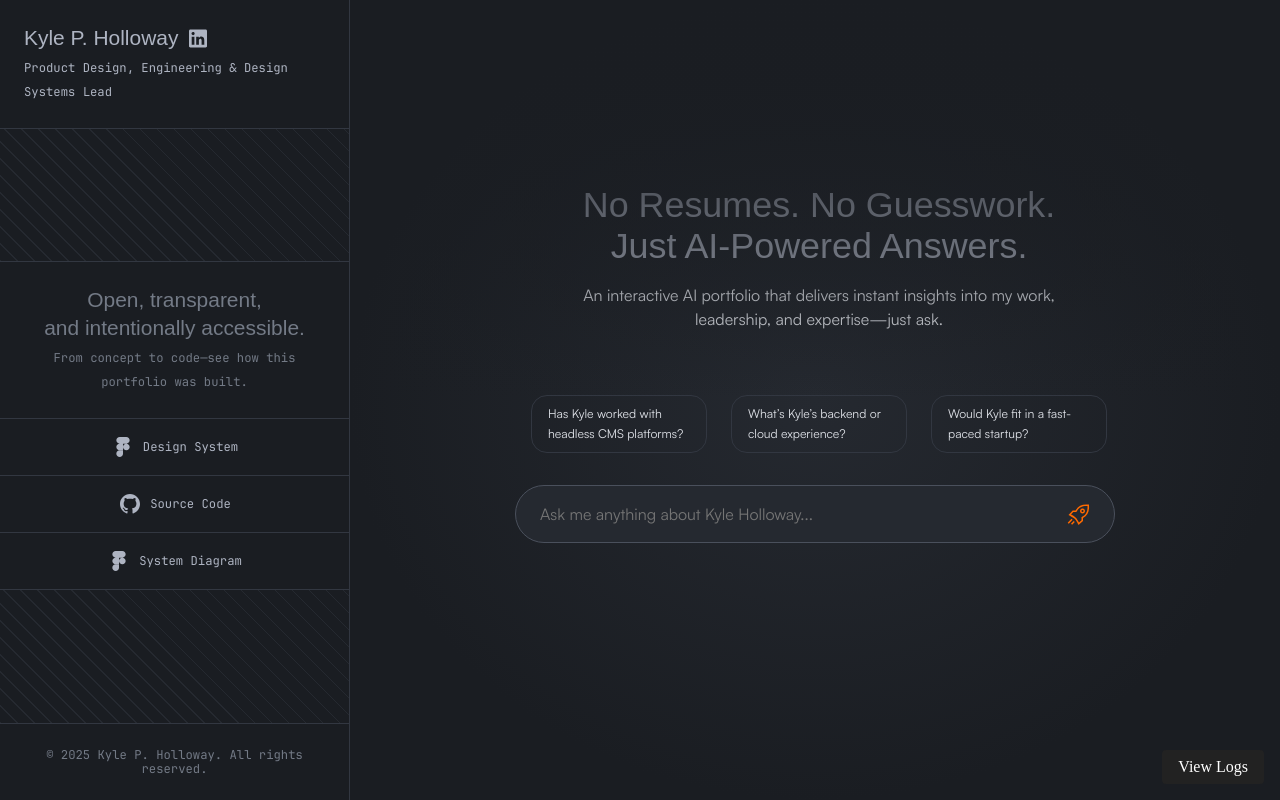
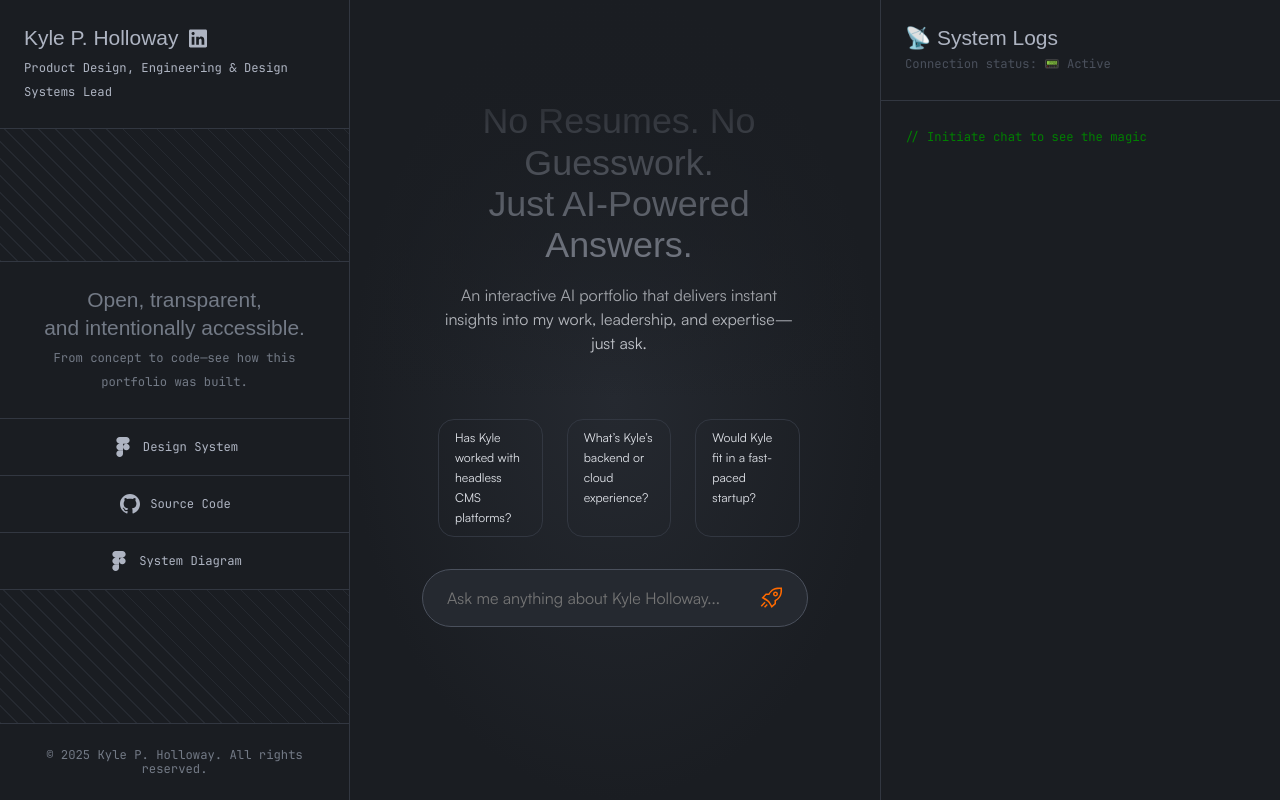
Before and after one commit to kylepholloway/AI-rag-portfolio, a Next.js app: page / in a window 1280 px wide. Built offline with nearby package versions, Linux system fonts and the light colour scheme.

Commit message:
add v1 of logging panel

```diff
--- a/src/app/(frontend)/Home.module.scss
+++ b/src/app/(frontend)/Home.module.scss
@@ -62,7 +62,7 @@
         overflow-x: hidden;
         padding: 0 var(--space-sm) var(--space-sm);
         @include breakpoint(lg) {
-            width: 600px;
+            max-width: 600px;
             padding: 0 var(--space-xs) 0 var(--space-base);
         }
 
--- a/src/app/(frontend)/layout.tsx
+++ b/src/app/(frontend)/layout.tsx
@@ -3,7 +3,6 @@ import { Analytics } from '@vercel/analytics/react'
 import { SpeedInsights } from '@vercel/speed-insights/next'
 import type { Metadata } from 'next'
 import { LoggerProvider } from '@/utils/loggerProvider'
-import LoggerPanel from '@/components/logger-panel'
 
 export const metadata: Metadata = {
   title: 'Kyle Holloway | AI Portfolio',
@@ -27,7 +26,6 @@ export default function RootLayout({ children }: { children: React.ReactNode })
       <body>
         <LoggerProvider>
           {children}
-          <LoggerPanel />
           <Analytics />
           <SpeedInsights />
         </LoggerProvider>
--- a/src/app/(frontend)/page.tsx
+++ b/src/app/(frontend)/page.tsx
@@ -10,6 +10,7 @@ import TypingEffect from '@/components/typing-effect'
 import Head from 'next/head'
 import MobileMenu from '@/components/mobile-menu'
 import { useLogger } from '@/utils/loggerProvider'
+import LoggerPanel from '@/components/logger-panel'
 
 export default function Chat() {
   const [history, setHistory] = useState<{ role: string; content: string }[]>([])
@@ -199,6 +200,7 @@ export default function Chat() {
             isActive={history.length > 0}
           />
         </section>
+        <LoggerPanel />
       </div>
     </>
   )
--- a/src/app/api/chat/route.ts
+++ b/src/app/api/chat/route.ts
@@ -97,7 +97,7 @@ export async function POST(req: Request) {
 
   const queryEmbedding = await getCachedEmbedding(userPrompt)
 
-  await serverLogger.proxy('Searching vector database for top 25 chunks', 'rag')
+  await serverLogger.proxy('Searching vector catabase', 'rag')
   const vectorQuery = sql`
     SELECT document_id, chunk_index, collection_slug, title, job_title, context, keywords, url, time_period, role_level
     FROM embeddings
@@ -141,9 +141,9 @@ export async function POST(req: Request) {
         boostLogSet.add(chunk.collection_slug)
 
         await serverLogger.proxy(
-          `<div>⚙️ <strong>Category Boost Applied:</strong><br/>
-             Detected keyword: <code>${boostResult.keyword}</code><br/>
-             Boosting '<code>${chunk.collection_slug}</code>' collection → +${boostResult.value} weight</div>`,
+          `Category boost applied:<ul>
+             <li>- Detected keyword: <code>${boostResult.keyword}</code></li>
+             <li>- Boosting <code>${chunk.collection_slug}</code> collection → +${boostResult.value} weight</li></ul>`,
           'boosting',
         )
       }
@@ -164,11 +164,11 @@ export async function POST(req: Request) {
   const scoredListHTML = boosted
     .map(
       (chunk) =>
-        `<li>"${chunk.title}" (${chunk.collection_slug}) – Score: ${chunk.totalScore}</li>`,
+        `<li>- ${chunk.title} (${chunk.collection_slug}) – Score: ${chunk.totalScore}</li>`,
     )
     .join('')
 
-  await serverLogger.proxy(`🎯 Top Scored Chunks:<ul>${scoredListHTML}</ul>`, 'scoring')
+  await serverLogger.proxy(`🎯 Top scored chunks:<ul>${scoredListHTML}</ul>`, 'scoring')
 
   const context = boosted
     .map((chunk) => {
--- a/src/components/logger-panel/LoggerPanel.module.scss
+++ b/src/components/logger-panel/LoggerPanel.module.scss
@@ -1,108 +1,105 @@
-.panel {
-    position: fixed;
+@use '../../styles/mixins/typography' as *;
+@use '../../styles/mixins/breakpoints' as *;
+
+.container {
     top: 0;
-    right: -400px;
     width: 400px;
     height: 100vh;
-    background: #111;
-    color: #eee;
-    font-family: monospace;
-    display: flex;
-    flex-direction: column;
-    transition: right 0.3s ease;
-    z-index: 9999;
-    border-left: 1px solid #333;
+    background: var(--color-gray-900);
+    display: none;
+    border-left: 1px solid var(--color-gray-600);
+    overflow: hidden;
+    @include breakpoint(md) {
+      display: flex;
+      flex-direction: column;
+    }
   }
 
-  .open {
-    right: 0;
-  }
+  // When the panel is open
+  // .open {
+  // }
 
   .header {
-    padding: 1rem;
-    border-bottom: 1px solid #333;
-    display: flex;
-    justify-content: space-between;
-    align-items: center;
-    background: #1a1a1a;
-    font-weight: bold;
+    padding: var(--space-md);
+    border-bottom: 1px solid var(--color-gray-600);
+
+    > h6 {
+      margin: 0;
+      color: var(--color-gray-100);
+      @include heading-6('Alt');
+    }
+
+    > p {
+      margin: 0;
+      color: var(--color-gray-400);
+      @include body('Alt');
+    }
   }
 
   .logs {
+    position: relative;
     flex: 1;
     overflow-y: auto;
-    padding: 1rem;
+    overflow-x: hidden;
   }
 
+  // Empty state
+  .empty {
+    color: green;
+    padding: var(--space-md);
+    @include body('Alt');
+  }
+
+  // Styling for each
   .logLine {
-    margin-bottom: 0.5rem;
+    @include body('Alt');
+    padding: var(--space-base) var(--space-md) 0;
     line-height: 1.5;
-    word-break: break-word;
+
+    &:first-child {
+      margin-top: var(--space-xs);
+    }
+
+    > span {
+
+      &:not(:last-child) {
+        padding-right: var(--space-xs);
+      }
+
+      // Target Time Stamp
+      &:first-child {
+        color: var(--color-gray-400);
+        @include body('Alt');
+      }
+    }
   }
 
   .label {
-    margin: 0 0.5rem;
     font-weight: bold;
-    color: #0ff;
+    color: green;
   }
 
   .message {
-    color: #fff;
+    color: var(--color-gray-100);
   }
 
-  .toggleButton {
-    position: fixed;
-    bottom: 1rem;
-    right: 1rem;
-    z-index: 10000;
-    padding: 0.5rem 1rem;
-    background: #222;
-    color: #fff;
-    border: none;
-    border-radius: 4px;
-    cursor: pointer;
-  }
-
-  .toggleButton:hover {
-    background: #444;
-  }
-
-  .indent {
-    margin-left: 1.5rem;
-    font-size: 0.9em;
-    color: #ccc;
-  }
-
-
   .message ul {
-    margin: 0.25rem 0 0 1rem;
+    list-style: none;
     padding: 0;
-    list-style: disc;
-    font-size: 0.875rem;
-    color: #ccc;
-  }
-
-  .message li {
-    margin-bottom: 0.25rem;
+    margin: 0;
+    margin-top: var(--space-xs);
   }
 
   .logLine code {
-    background: #f0f0f0;
-    padding: 1px 4px;
-    border-radius: 4px;
-    font-family: monospace;
+    background: var(--color-gray-800);
+    color: var(--color-primary-400);
+    padding: var(--space-3xs) var(--space-2xs);
+    border-radius: var(--radius-xs);
   }
 
-  .logLine.divider {
-    padding: 0;
-    margin: 1rem 0;
+  .divider {
     border: none;
+    margin-top: var(--space-md);
+    margin-bottom: 0;
+    border-top: 1px solid var(--color-gray-600);
   }
-
-  .logLine.divider hr.log-divider {
-    border: none;
-    border-top: 1px solid #444;
-    margin: 0;
-    height: 1px;
-    width: 100%;
-  }
--- a/src/components/logger-panel/index.tsx
+++ b/src/components/logger-panel/index.tsx
@@ -6,30 +6,43 @@ import { useEffect, useRef, useState } from 'react'
 import LoggerLine from './loggerLine'
 
 const LoggerPanel = () => {
-  const { logs, clearLogs } = useLogger()
-  const [isOpen, setIsOpen] = useState(false)
+  const { logs, clearLogs, status } = useLogger()
+  const [isOpen, setIsOpen] = useState(true)
   const scrollRef = useRef<HTMLDivElement>(null)
+  const prevLogsLength = useRef(logs.length)
 
   useEffect(() => {
-    if (scrollRef.current) {
-      scrollRef.current.scrollTop = scrollRef.current.scrollHeight
+    if (logs.length > prevLogsLength.current) {
+      scrollRef.current?.scrollTo({
+        top: scrollRef.current.scrollHeight,
+        behavior: 'smooth',
+      })
     }
+    prevLogsLength.current = logs.length
   }, [logs])
 
+  const getStatusIcon = () => {
+    switch (status) {
+      case 'connected':
+        return '📟 Active'
+      case 'connecting':
+        return '⏳ Connecting...'
+      case 'disconnected':
+        return '❌ Disconnected'
+    }
+  }
+
   return (
-    <>
-      <button className={styles.toggleButton} onClick={() => setIsOpen(!isOpen)}>
-        {isOpen ? 'Hide Logs' : 'View Logs'}
-      </button>
+    <div className={`${styles.container} ${isOpen ? styles.open : ''}`}>
+      <div className={styles.header}>
+        <h6>📡 System Logs</h6>
+        <p>Connection status: {getStatusIcon()}</p>
+        {/* <button onClick={clearLogs}>Clear</button> */}
+      </div>
 
-      <div className={`${styles.panel} ${isOpen ? styles.open : ''}`}>
-        <div className={styles.header}>
-          <span>📡 System Logs</span>
-          <button onClick={clearLogs}>Clear</button>
-        </div>
-
+      <div className={styles.logs} ref={scrollRef}>
         {logs.length === 0 ? (
-          <p className={styles.empty}>No logs received yet.</p>
+          <p className={styles.empty}>// Initiate chat to see the magic</p>
         ) : (
           <>
             {logs.map((log, idx) => (
@@ -38,7 +51,7 @@ const LoggerPanel = () => {
           </>
         )}
       </div>
-    </>
+    </div>
   )
 }
 
--- a/src/components/logger-panel/loggerLine.tsx
+++ b/src/components/logger-panel/loggerLine.tsx
@@ -6,13 +6,8 @@ type LoggerLineProps = {
 }
 
 const LoggerLine = ({ log }: LoggerLineProps) => {
-  // Special render for divider
   if (log.category === 'divider') {
-    return (
-      <div className={`${styles.logLine} ${styles.divider}`}>
-        <hr className="log-divider" />
-      </div>
-    )
+    return <hr className={styles.divider} />
   }
 
   return (
--- a/src/styles/utilities/forms.scss
+++ b/src/styles/utilities/forms.scss
@@ -9,7 +9,7 @@ form {
     position: relative;
     width: 100%;
     @include breakpoint(lg) {
-        width: 600px;
+        max-width: 600px;
     }
 
     input {
--- a/src/utils/loggerProvider.tsx
+++ b/src/utils/loggerProvider.tsx
@@ -4,16 +4,20 @@ import { createContext, useContext, useEffect, useState, ReactNode } from 'react
 import type { LogEntry } from '@/utils/logger'
 import { emojiForCategory } from '@/utils/logger'
 
+type ConnectionStatus = 'connecting' | 'connected' | 'disconnected'
+
 type LoggerContextType = {
   logs: LogEntry[]
   addLog: (message: string, category: string) => void
   clearLogs: () => void
+  status: ConnectionStatus
 }
 
 const LoggerContext = createContext<LoggerContextType | undefined>(undefined)
 
 export const LoggerProvider = ({ children }: { children: ReactNode }) => {
   const [logs, setLogs] = useState<LogEntry[]>([])
+  const [status, setStatus] = useState<ConnectionStatus>('connecting')
 
   const addLog = (message: string, category: string) => {
     const newEntry: LogEntry = {
@@ -27,20 +31,27 @@ export const LoggerProvider = ({ children }: { children: ReactNode }) => {
   }
 
   const fetchServerLogs = async () => {
-    const res = await fetch('/api/logger')
-    const newLogs: LogEntry[] = await res.json()
-    if (Array.isArray(newLogs)) {
-      setLogs((prev) => [...prev, ...newLogs])
+    try {
+      const res = await fetch('/api/logger')
+      if (!res.ok) throw new Error('Fetch failed')
+      const newLogs: LogEntry[] = await res.json()
+      if (Array.isArray(newLogs)) {
+        setLogs((prev) => [...prev, ...newLogs])
+      }
+      setStatus('connected')
+    } catch {
+      setStatus('disconnected')
     }
   }
 
   useEffect(() => {
-    const interval = setInterval(fetchServerLogs, 2500)
+    fetchServerLogs()
+    const interval = setInterval(fetchServerLogs, 3000)
     return () => clearInterval(interval)
   }, [])
 
   return (
-    <LoggerContext.Provider value={{ logs, addLog, clearLogs: () => setLogs([]) }}>
+    <LoggerContext.Provider value={{ logs, addLog, clearLogs: () => setLogs([]), status }}>
       {children}
     </LoggerContext.Provider>
   )
```
